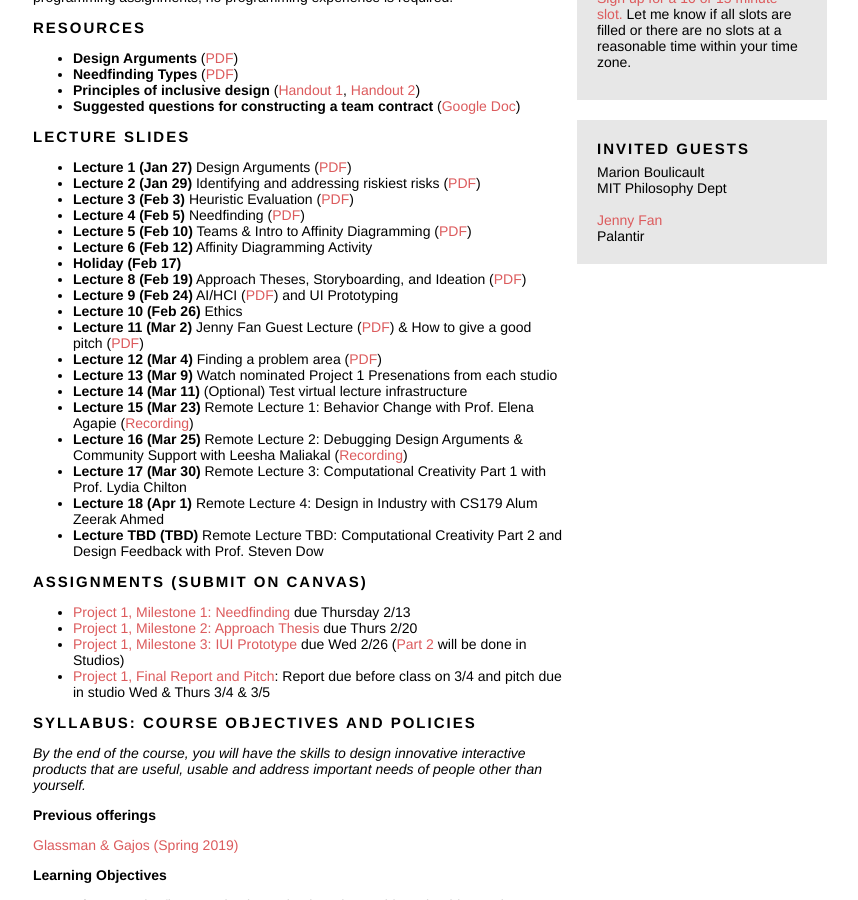
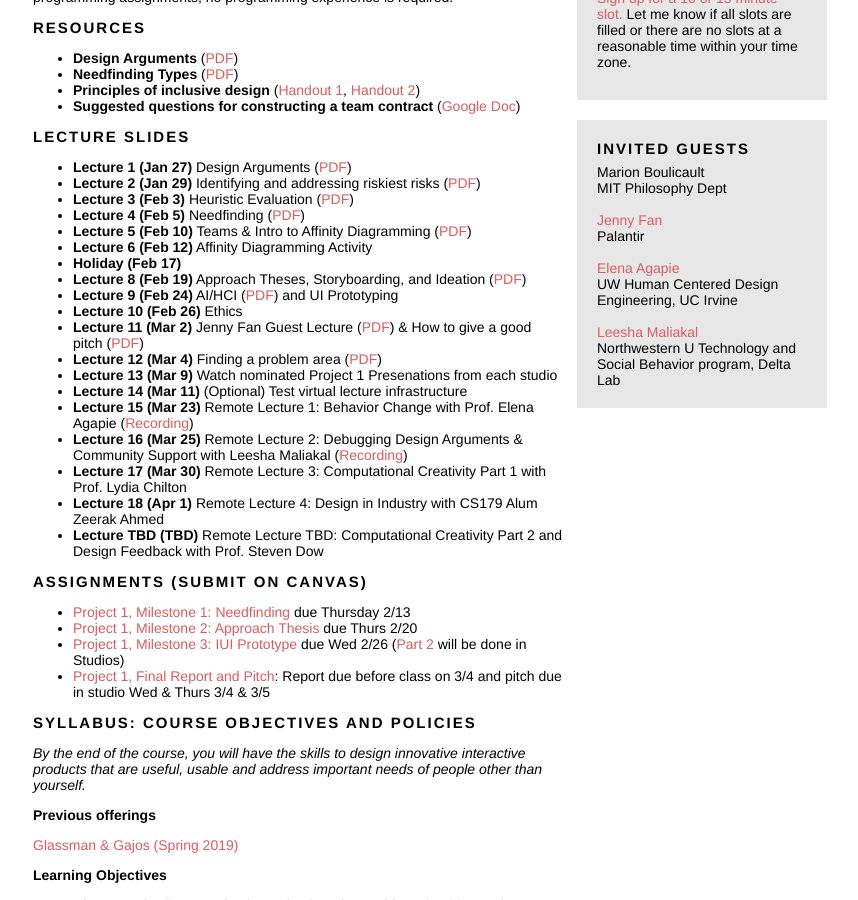
Before and after one commit to eglassman/eglassman.github.io, a Jekyll site: the page built from cs179.html, in a window 1280 px wide and 900 px high, scrolled down 443 px. Shown: the whole window, without its empty margins (210-1068 px from the left). Built offline with Jekyll 4.4.1, drawn with Linux system fonts in a browser that asks for light colours.

Commit message:
added invited guests

```diff
--- a/cs179.html
+++ b/cs179.html
@@ -402,6 +402,24 @@ Zoom (<a href="https://harvard.zoom.us/j/2156949631">Personal Meeting Room</a>)<
         Palantir
       </div>
     </div>
+    <br>
+    <div>
+      <div class="slightlybold">
+        <a href="http://eagapie.com/">Elena Agapie</a>
+      </div>
+      <div>
+        UW Human Centered Design Engineering, UC Irvine
+      </div>
+    </div>
+    <br>
+    <div>
+      <div class="slightlybold">
+        <a href="https://leesha.io/">Leesha Maliakal</a>
+      </div>
+      <div>
+        Northwestern U Technology and Social Behavior program, Delta Lab
+      </div>
+    </div>
   </div>
 
 
```
